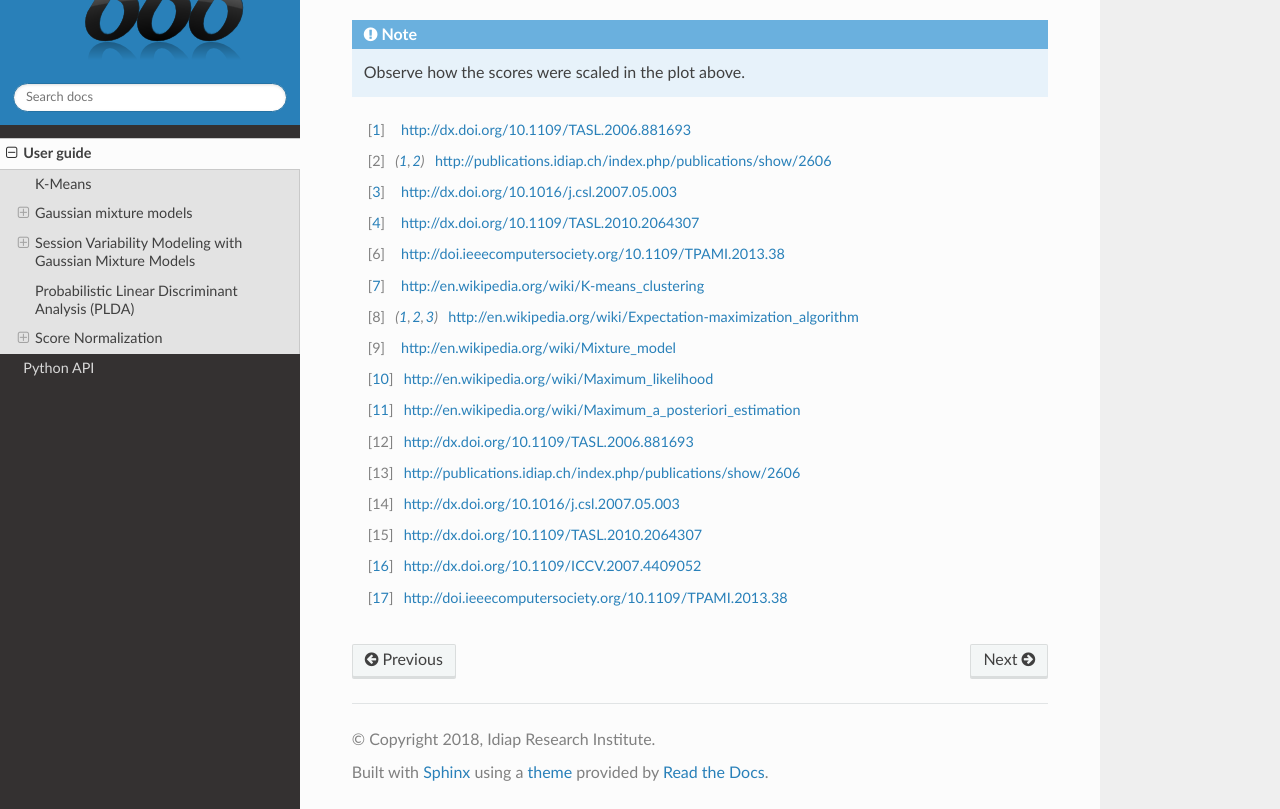
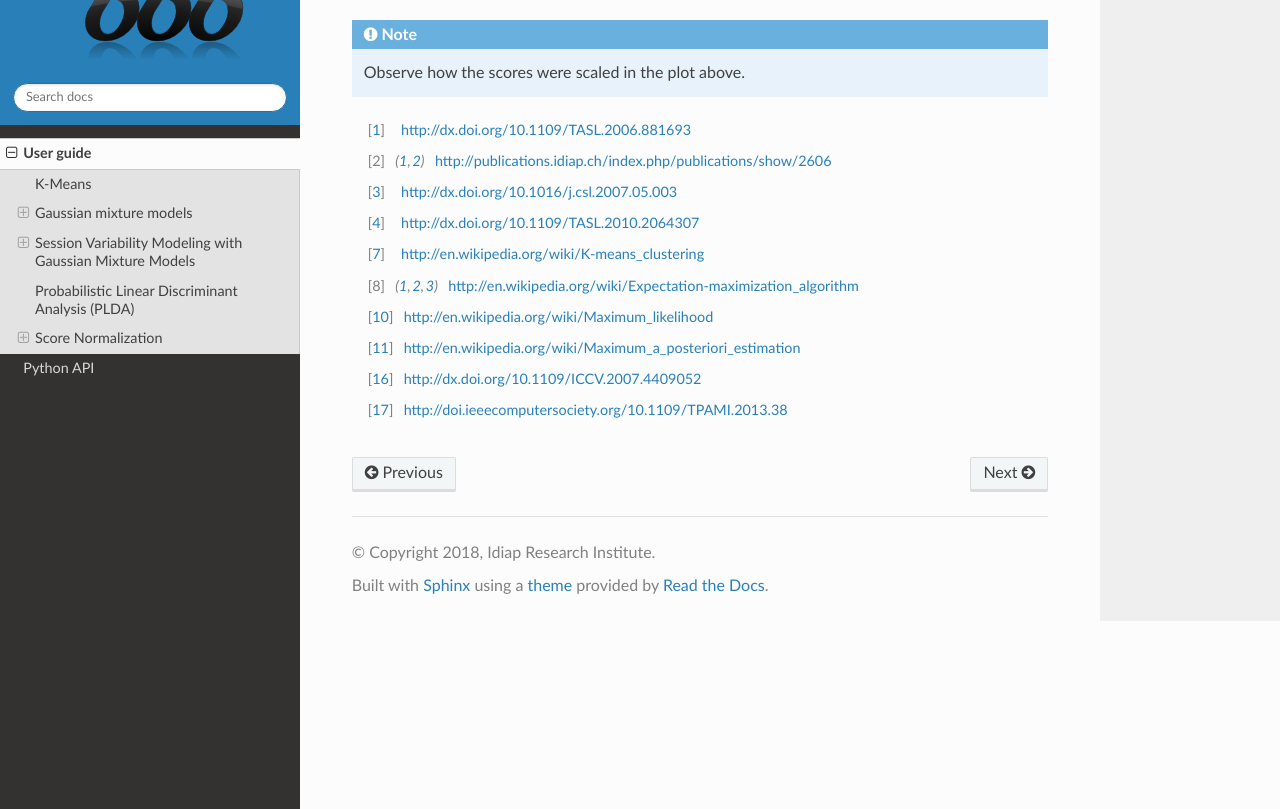
Before and after one commit to bioidiap/bob.learn.em, a Sphinx documentation site: the page built from doc/guide.rst, in a window 1280 px wide and 900 px high, scrolled down 13303 px, cut to the strip 91-900 px from the top of the window. Built offline with Sphinx 7.4.7 and the Read the Docs theme 2.0.0, drawn with Linux system fonts in a browser that asks for light colours; the version number could not be read and is left out.

Commit message:
remove unused references

```diff
--- a/doc/guide.rst
+++ b/doc/guide.rst
@@ -793,16 +793,9 @@ Follow bellow an example of score normalization using
 .. [2] http://publications.idiap.ch/index.php/publications/show/2606
 .. [3] http://dx.doi.org/10.1016/j.csl.2007.05.003
 .. [4] http://dx.doi.org/10.1109/TASL.2010.2064307
-.. [6] http://doi.ieeecomputersociety.org/10.1109/TPAMI.2013.38
-
 .. [7] http://en.wikipedia.org/wiki/K-means_clustering
 .. [8] http://en.wikipedia.org/wiki/Expectation-maximization_algorithm
-.. [9] http://en.wikipedia.org/wiki/Mixture_model
 .. [10] http://en.wikipedia.org/wiki/Maximum_likelihood
 .. [11] http://en.wikipedia.org/wiki/Maximum_a_posteriori_estimation
-.. [12] http://dx.doi.org/10.1109/TASL.2006.881693
-.. [13] http://publications.idiap.ch/index.php/publications/show/2606
-.. [14] http://dx.doi.org/10.1016/j.csl.2007.05.003
-.. [15] http://dx.doi.org/10.1109/TASL.2010.2064307
 .. [16] http://dx.doi.org/10.1109/ICCV.2007.4409052
 .. [17] http://doi.ieeecomputersociety.org/10.1109/TPAMI.2013.38
```
